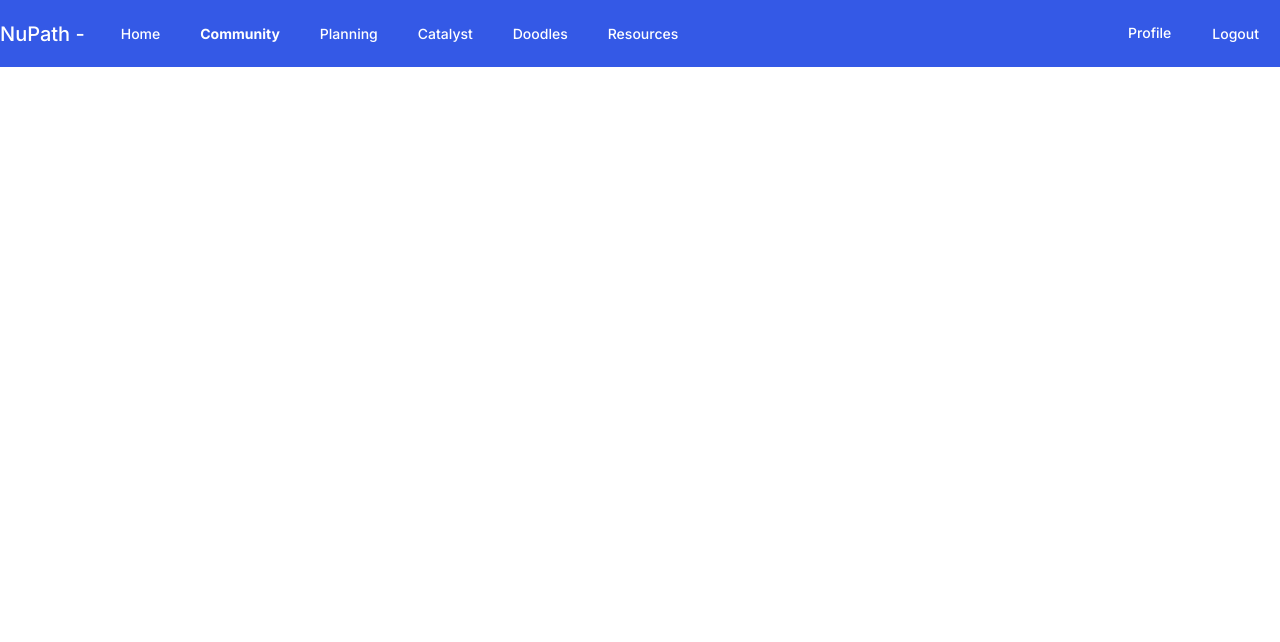
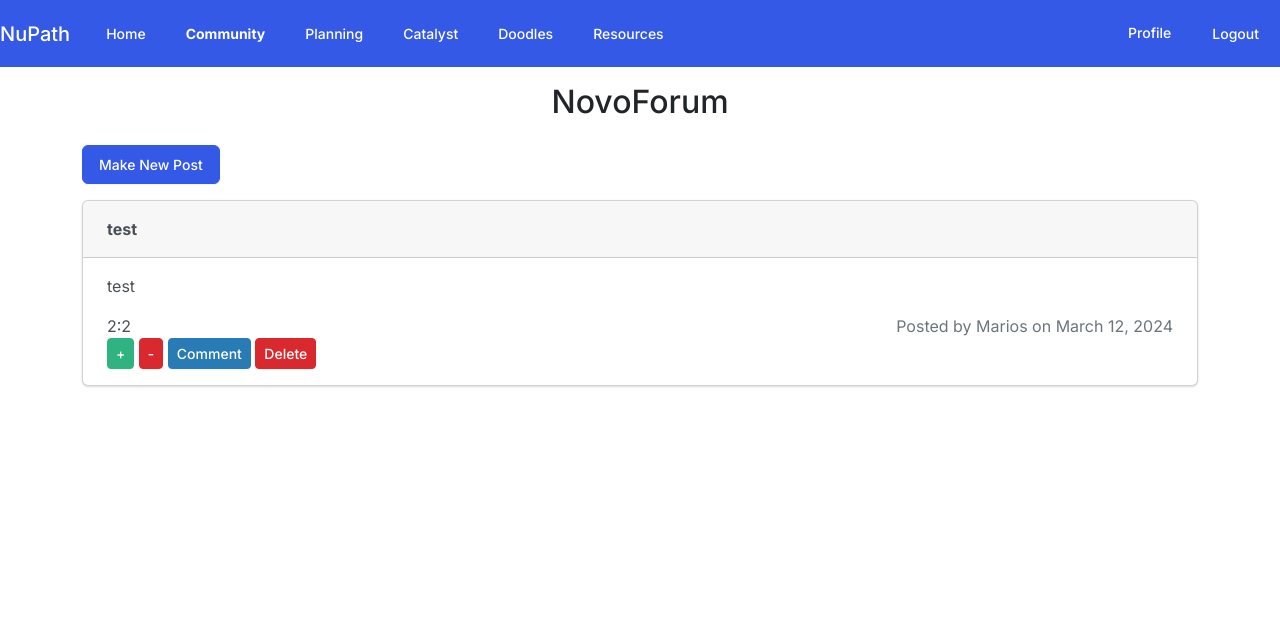
Before and after one commit to marios-petrov/NuPath, a Django app: page /community/ in a window 1280 px wide. Shown: the top 642 px of the page. Run offline with Django 5.2, Linux system fonts and the light colour scheme; a user stored in the database is signed in; data comes from the database, SQL or seed files in the repository; some libraries are stand-ins or nearby versions.

Commit message:
community page skeleton, still needs optimization

```diff
--- a/Features/templates/Features/base.html
+++ b/Features/templates/Features/base.html
@@ -15,8 +15,9 @@ Author: Tre
       /* Brighten the text of active navbar items */
       .navbar-nav .nav-item.active .nav-link {
         color: #fff; /* Change to your desired color */
-        font-weight: bold; /* Optionally make the text bold */
+        font-weight: bold;
       }
+
     </style>
 </head>
 
@@ -96,14 +97,5 @@ Author: Tre
 
 
 
-    <!-- JavaScript to update page title (NEEDS MODIFICATION) -->
-    <script>
-      document.addEventListener("DOMContentLoaded", function() {
-        var pageTitle = document.title; // Get the current page title
-        var brandElement = document.querySelector(".navbar-brand"); // Select the navbar brand element
-        brandElement.textContent += " - " + pageTitle; // Update the navbar brand text with page title
-      });
-    </script>
-
   </body>
 </html>
--- a/Features/templates/Features/community.html
+++ b/Features/templates/Features/community.html
@@ -3,7 +3,137 @@
 {% load static %}
 
 {% block content %}
-<body>
+<title>Community</title>
 
-</body>
+<div class="container mt-3">
+    <h2 class="text-center mb-4">NovoForum</h2>
+    <button id="togglePostFormButton" class="btn btn-primary mb-3 float-right">Make New Post</button>
+    <div class="clearfix"></div>
+
+    <!-- Post Creation Form, initially hidden -->
+    <div id="postForm" style="display: none;">
+        <form action="{% url 'post-create' %}" method="post">
+            {% csrf_token %}
+            <div class="form-group">
+                <label for="title">Title:</label>
+                <input type="text" class="form-control" name="title" required>
+            </div>
+            <div class="form-group">
+                <label for="content">Content:</label>
+                <textarea class="form-control" name="content" rows="5" required></textarea>
+            </div>
+            <button type="submit" class="btn btn-success">Submit Post</button>
+            <button type="button" class="btn btn-secondary" onclick="togglePostForm()">Cancel</button>
+        </form>
+        <hr>
+    </div>
+
+    {% for post in posts %}
+    <div class="card mb-3" id="post-{{ post.id }}">
+        <div class="card-header">
+            <strong>{{ post.title }}</strong>
+        </div>
+        <div class="card-body">
+            <p class="card-text">{{ post.content }}</p>
+            <div class="d-flex justify-content-between">
+                <div>
+                    <!-- Display upvotes to downvotes ratio -->
+                    <span id="vote-count-{{ post.id }}">{{ post.upvotes.count }}:{{ post.downvotes.count }}</span>
+                </div>
+                <div class="text-muted">
+                    Posted by {{ post.author }} on {{ post.date_posted|date:"F d, Y" }}
+                </div>
+            </div>
+            <!-- Upvote and Downvote buttons with arrows -->
+            <button type="button" class="vote-btn btn btn-success btn-sm" id="upvote-{{ post.id }}">+</button>
+            <button type="button" class="vote-btn btn btn-danger btn-sm" id="downvote-{{ post.id }}">-</button>
+            <!-- Comments button -->
+            <button type="button" class="btn btn-info btn-sm">Comment</button>
+            {% if post.author == request.user %}
+            <form action="{% url 'post-delete' post.pk %}" method="post" style="display: inline;">
+                {% csrf_token %}
+                <button type="submit" class="btn btn-danger btn-sm">Delete</button>
+            </form>
+            {% endif %}
+        </div>
+    </div>
+    {% empty %}
+        <p>No posts to show.</p>
+    {% endfor %}
+</div>
+
+<script>
+    document.getElementById('togglePostFormButton').addEventListener('click', function() {
+        var formStyle = document.getElementById('postForm').style;
+        formStyle.display = formStyle.display === 'block' ? 'none' : 'block';
+    });
+
+    function togglePostForm() {
+        var formStyle = document.getElementById('postForm').style;
+        formStyle.display = 'none';
+    }
+
+    // Handle upvote and downvote AJAX requests
+    document.addEventListener('DOMContentLoaded', (event) => {
+        document.querySelectorAll('.vote-btn').forEach(function(button) {
+            button.onclick = function() {
+                var postId = this.id.split('-')[1];
+                var action = this.id.split('-')[0];
+                sendVote(postId, action);
+            };
+        });
+    });
+
+    function sendVote(postId, action) {
+    var xhr = new XMLHttpRequest();
+    var url = '';
+
+    // Determine which URL to use based on the action
+    if (action === 'upvote') {
+        url = "{% url 'post-upvote' '0' %}".replace('0', postId);
+    } else if (action === 'downvote') {
+        url = "{% url 'post-downvote' '0' %}".replace('0', postId);
+    }
+
+    xhr.open('POST', url, true);
+    xhr.setRequestHeader('Content-Type', 'application/x-www-form-urlencoded');
+    xhr.setRequestHeader('X-CSRFToken', getCookie('csrftoken'));
+
+    xhr.onload = function() {
+        if (this.status == 200) {
+            var response = JSON.parse(this.responseText);
+            if (response.success) {
+                // Update the display of upvotes and downvotes
+                document.getElementById('vote-count-' + postId).innerText = response.upvotes + ':' + response.downvotes;
+            } else {
+                // Handle error (optional)
+                console.error('Error upvoting or downvoting the post.');
+            }
+        } else {
+            // Handle HTTP error (optional)
+            console.error('HTTP error: ' + this.status);
+        }
+    };
+
+    xhr.send('action=' + action + '&postId=' + postId);
+}
+
+// Function to get the CSRF token
+function getCookie(name) {
+    var cookieValue = null;
+    if (document.cookie && document.cookie !== '') {
+        var cookies = document.cookie.split(';');
+        for (var i = 0; i < cookies.length; i++) {
+            var cookie = cookies[i].trim();
+            // Does this cookie string begin with the name we want?
+            if (cookie.substring(0, name.length + 1) === (name + '=')) {
+                cookieValue = decodeURIComponent(cookie.substring(name.length + 1));
+                break;
+            }
+        }
+    }
+    return cookieValue;
+}
+</script>
+
 {% endblock %}
--- a/Features/templates/Features/resources.html
+++ b/Features/templates/Features/resources.html
@@ -2,7 +2,7 @@
 {% load static %}
 
 {% block content %}
-<title> Student Resources </title>
+<title> Resources </title>
 
 <div class="container mt-4" id="allCards">
     <h2 class="text-center mb-4">Student Resources</h2>
--- a/Features/views.py
+++ b/Features/views.py
@@ -4,10 +4,11 @@ from django.shortcuts import render, redirect, get_object_or_404
 from django.views.decorators.http import require_http_methods, require_POST
 from .forms import AddCalendarEvent
 from django.core.files.base import ContentFile
-from django.http import JsonResponse
-from django.views.decorators.http import require_http_methods
+from django.http import JsonResponse, HttpResponseForbidden
 from django.contrib.auth.decorators import login_required
 from .models import *
+from django.shortcuts import render, redirect
+from .models import Post
 
 @login_required
 def home(request):
@@ -15,14 +16,18 @@ def home(request):
     recent_doodles = Doodle.objects.all().order_by('-created_at')[:5]
 
     context = {
-        'youtube_api_key': 'HIDDEN',
-        'channel_id': 'HIDDEN',
+        'youtube_api_key': 'AIzaSyDVSk5WsEkeCoEH50pt2E1IlhCPzhA_jvw',
+        'channel_id': 'UCeGK7w0jvoIKUaGgGlit59Q',
         'recent_doodles': recent_doodles,
     }
     return render(request, 'Features/home.html', context)
 @login_required
 def resources(request):
     return render(request, 'Features/resources.html')
+
+@login_required
+def catalyst(request):
+    return render(request, 'Features/catalyst.html')
 
 @login_required
 def community(request):
@@ -87,3 +92,45 @@ def calendar(request):
             return render(request, 'Features/calendar.html', {'events': calendar_events})
     else:
         return render(request, 'Features/calendar.html', {'events': calendar_events})
+
+@login_required
+def post_list(request):
+    posts = Post.objects.all().order_by('-date_posted')
+    return render(request, 'Features/community.html', {'posts': posts})
+
+@login_required
+def post_create(request):
+    if request.method == 'POST':
+        title = request.POST.get('title', '')
+        content = request.POST.get('content', '')
+        if title and content:  # Simple validation
+            Post.objects.create(title=title, content=content, author=request.user, date_posted=timezone.now())
+            return redirect('community-home')
+    # Redirect to the community page if not POST or if POST data is invalid
+    return redirect('community-home')
+
+@login_required
+def post_delete(request, pk):
+    post = get_object_or_404(Post, pk=pk)
+    if request.user != post.author:
+        return HttpResponseForbidden()
+    if request.method == 'POST':
+        post.delete()
+        return redirect('community-home')
+    else:
+        # For safety, only allow POST requests to delete a post
+        return HttpResponseForbidden()
+
+from django.http import JsonResponse
+
+@login_required
+def upvote_post(request, pk):
+    post = get_object_or_404(Post, pk=pk)
+    post.upvotes.add(request.user)
+    return JsonResponse({'success': True, 'upvotes': post.upvotes.count()})
+
+@login_required
+def downvote_post(request, pk):
+    post = get_object_or_404(Post, pk=pk)
+    post.downvotes.add(request.user)
+    return JsonResponse({'success': True, 'downvotes': post.downvotes.count()})
--- a/NuPath/urls.py
+++ b/NuPath/urls.py
@@ -19,30 +19,48 @@ from django.contrib.auth import views as auth_views
 from django.urls import path, include
 from django.conf import settings
 from django.conf.urls.static import static
-
 from Features import views as features_views
 from Users import views as user_views
 
 urlpatterns = [
+    # Admin
+    path('admin/', admin.site.urls),
+
+    # User Auth (register, login, logout)
     path('register/', user_views.register, name='register'),
-    path('admin/', admin.site.urls),
-    path('profile/', user_views.profile, name='profile'),
     path('login/', auth_views.LoginView.as_view(template_name='Users/login.html'), name='login'),
     path('logout/', auth_views.LogoutView.as_view(next_page='login'), name='logout'),
 
+    # User Profile
+    path('profile/', user_views.profile, name='profile'),
+
+    # Home
     path('', features_views.home, name='root_home'),
     path('home/', features_views.home, name='home'),
 
+    # Resources
     path('resources/', features_views.resources, name='resources'),
-    path('community/', features_views.community, name='community'),
-    #path('catalyst/', features_views.catalyst, name='catalyst'),
 
+    # Community
+    path('community/', features_views.post_list, name='community-home'),
+    path('community/new/', features_views.post_create, name='post-create'),
+    path('community/<int:pk>/delete/', features_views.post_delete, name='post-delete'),
+    path('community/<int:pk>/upvote/', features_views.upvote_post, name='post-upvote'),
+    path('community/<int:pk>/downvote/', features_views.downvote_post, name='post-downvote'),
+
+    # Catalyst
+    path('catalyst/', features_views.catalyst, name='catalyst'),
+
+    # Calendar
     path('calendar/', features_views.calendar, name='calendar'),
     path('add_calendar_event/', features_views.add_calendar_event, name='add_calendar_event'),
     path('delete_calendar_event/', features_views.delete_calendar_event, name='delete_calendar_event'),
 
+    # Doodles
     path('doodlespace/', features_views.doodlespace, name='doodlespace'),
     path('save_doodle/', features_views.save_doodle, name='save_doodle'),
+
+
 ]
 
 
```
Also changed, not shown: Features/models.py (+19 -8 lines), Features/templates/Features/catalyst.html (added, +7 -0 lines), Features/migrations/0004_alter_post_options_remove_post_created_on_and_more.py (added), db.sqlite3.
